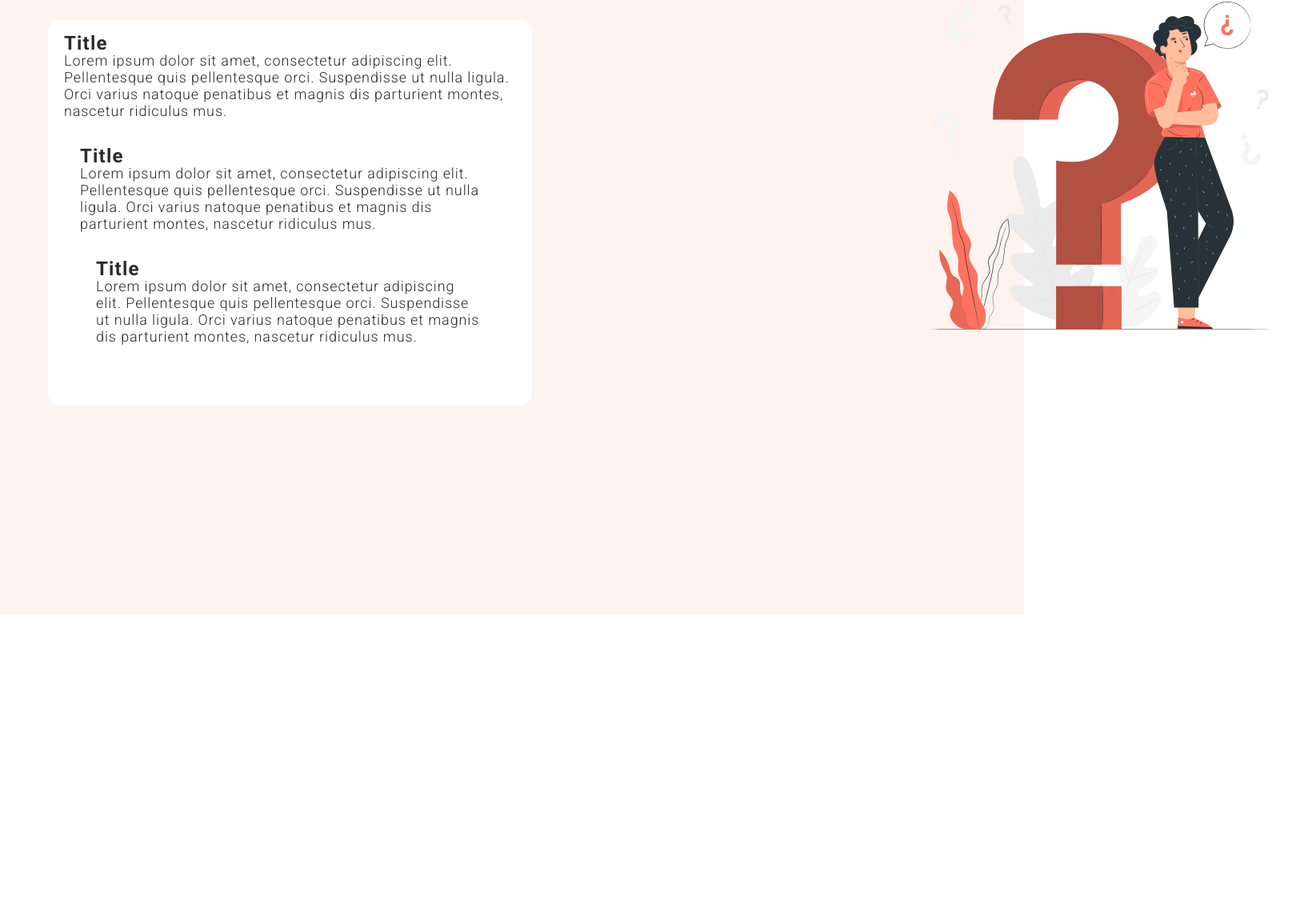
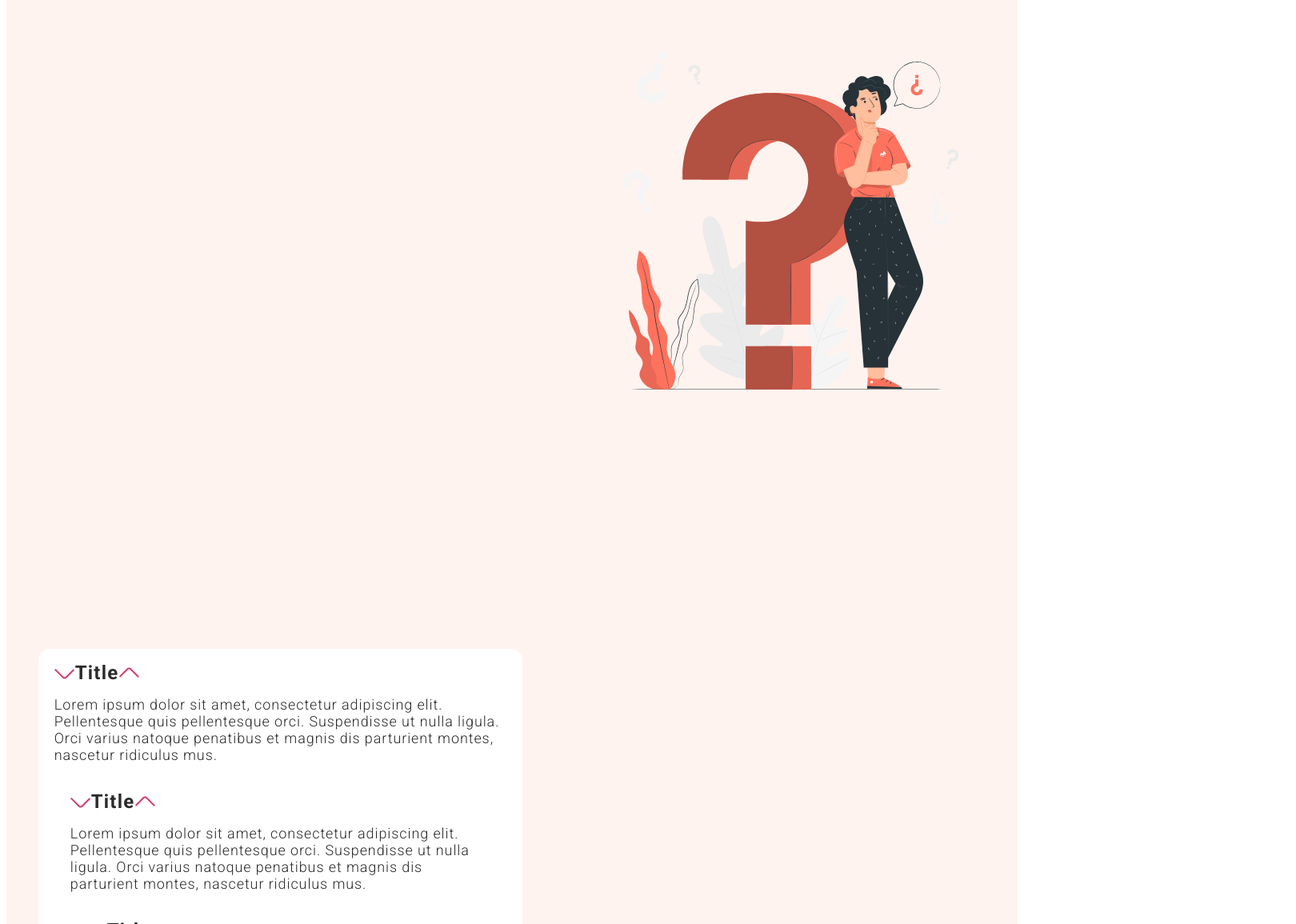
Before and after one commit to willJOIN/angular--spa-landing-page, an Angular app: page / in a window 1280 px wide. Shown: the part 1189-2344 px from the top of the page at 80% size, 1620 px wide, since content can reach past the window. Before the commit the page ends 1957 px from the top, so only its background shows below. Built offline with nearby package versions, Linux system fonts and the light colour scheme.

Commit message:
General Improvements

```diff
--- a/src/app/app.component.scss
+++ b/src/app/app.component.scss
@@ -1,3 +1,6 @@
 #landingPage{
   background-color:#F8EFFF;
+  box-sizing: border-box;
+  margin: 0;
+  padding: 0;
 }
--- a/src/app/components/navbar/navbar.component.scss
+++ b/src/app/components/navbar/navbar.component.scss
@@ -40,7 +40,8 @@
     justify-content: center;
     align-items: center;
     column-gap: 70px;
-    row-gap: 10px;
+    right: 2px;
+    z-index: 1;
   }
   #navbarMobile a{
     height: 30px;
--- a/src/app/view/faq/faq.component.html
+++ b/src/app/view/faq/faq.component.html
@@ -7,20 +7,26 @@
     <img src="../../../assets/faq.svg" alt="Imagem FAQ" />
 
     <div id="accordion">
-      <div id="contentBox">
-        <div id="title">Title</div>
-        <div id="text">
-          <p>Lorem ipsum dolor sit amet, consectetur adipiscing elit. Pellentesque quis pellentesque orci. Suspendisse ut nulla ligula. Orci varius natoque penatibus et magnis dis parturient montes, nascetur ridiculus mus.</p>
+      <div id="accordionItem">
+        <div id="accordionItemHeader">Title</div>
+        <div id="accordionItemBody">
+          <div id="accordionItemBodyContent">
+            <p>Lorem ipsum dolor sit amet, consectetur adipiscing elit. Pellentesque quis pellentesque orci. Suspendisse ut nulla ligula. Orci varius natoque penatibus et magnis dis parturient montes, nascetur ridiculus mus.</p>
+          </div>
       </div>
-      <div id="contentBox">
-        <div id="title">Title</div>
-        <div id="text">
-          <p>Lorem ipsum dolor sit amet, consectetur adipiscing elit. Pellentesque quis pellentesque orci. Suspendisse ut nulla ligula. Orci varius natoque penatibus et magnis dis parturient montes, nascetur ridiculus mus.</p>
+      <div id="accordionItem">
+        <div id="accordionItemHeader">Title</div>
+        <div id="accordionItemBody">
+          <div id="accordionItemBodyContent">
+            <p>Lorem ipsum dolor sit amet, consectetur adipiscing elit. Pellentesque quis pellentesque orci. Suspendisse ut nulla ligula. Orci varius natoque penatibus et magnis dis parturient montes, nascetur ridiculus mus.</p>
+          </div>
       </div>
-      <div id="contentBox">
-        <div id="title">Title</div>
-        <div id="text">
-          <p>Lorem ipsum dolor sit amet, consectetur adipiscing elit. Pellentesque quis pellentesque orci. Suspendisse ut nulla ligula. Orci varius natoque penatibus et magnis dis parturient montes, nascetur ridiculus mus.</p>
+      <div id="accordionItem">
+        <div id="accordionItemHeader">Title</div>
+        <div id="accordionItemBody">
+          <div id="accordionItemBodyContent">
+            <p>Lorem ipsum dolor sit amet, consectetur adipiscing elit. Pellentesque quis pellentesque orci. Suspendisse ut nulla ligula. Orci varius natoque penatibus et magnis dis parturient montes, nascetur ridiculus mus.</p>
+          </div>
       </div>
     </div>
   </div>
--- a/src/app/view/faq/faq.component.scss
+++ b/src/app/view/faq/faq.component.scss
@@ -21,65 +21,56 @@ h1{
 img{
   width: 500px;
   height: 500px;
-  margin-top: 2.75rem;
-  margin-bottom: 16rem;
-  margin-left: 14.21875rem;
-  margin-right: 4.0625rem;
+  margin: 2.75rem auto 16rem;
   grid-column-start: 2;
   grid-column-end: 2;
 }
 
-// TODO Pure accordion and remove Bootstrap
+// TODO Pure accordion
 #accordion{
   width: 605px;
+  margin: 2rem auto 16rem;
   grid-column-start: 1;
   grid-column-end: 1;
-  margin-top: -42.5rem;
-  margin-bottom: 16.3125rem;
-  margin-left: 3.75rem;
-  margin-right: 14.21875rem;
 }
 
-#contentBox{
+#accordionItem{
   background-color: #FFFFFF;
   border-radius: 15px;
   padding: 20px;
+  color: #2B2B2B;
 }
 
-#title{
+#accordionItemHeader{
   font-family: 'Roboto', sans-serif;
   font-size: 24px;
   font-weight: 700;
   line-height: 21px;
   letter-spacing: 0.05em;
-  color: #2B2B2B;
+}
+
+#accordionItemHeader::before{
+  content: url(../../../assets/accordionTriangle.svg);
+  border-radius: 3px;
+  color: #D13C74;
   cursor: pointer;
 }
 
-#title ::before{
-  content: ">";
+#accordionItemHeader::after{
+  content: url(../../../assets/accordionTriangle.svg);
   position: absolute;
-  border: 2px solid #D13C74;
-  box-sizing: border-box;
+  transform: rotate(180deg);
   border-radius: 3px;
-  transform: rotate(135deg);
+  color: #D13C74;
+  cursor: pointer;
 }
 
-#title ::after{
-  position: absolute;
-  border: 2px solid #D13C74;
-  box-sizing: border-box;
-  border-radius: 3px;
-  transform: rotate(-45deg);
-}
-
-#text{
+#accordionItemBody{
   font-family: 'Roboto', sans-serif;
   font-size: 18px;
   font-weight: 300;
   line-height: 21px;
   letter-spacing: 0.05em;
-  color: #2B2B2B;
 }
 
 // Mobile
--- a/src/app/view/home/home.component.scss
+++ b/src/app/view/home/home.component.scss
@@ -21,10 +21,7 @@ img{
   height: 500px;
   grid-column-start: 1;
   grid-column-end: 1;
-  margin-top: 2.75rem;
-  margin-bottom: 14rem;
-  margin-left: 3.75rem;
-  margin-right: 3.75rem;
+  margin: 2.75rem auto 14rem;
 }
 
 p{
@@ -36,12 +33,9 @@ p{
   line-height: 30px;
   letter-spacing: 0.05em;
   color: #2B2B2B;
-  margin-top: 9.4375rem;
-  margin-bottom: 15.9375rem;
-  margin-left: 3.75rem;
-  margin-right: 4.0625rem;
   grid-column-start: 2;
   grid-column-end: 2;
+  margin: 9.4375rem auto 15.9375rem;
 }
 
 // Mobile
@@ -54,14 +48,13 @@ p{
     font-size: 200%;
   }
   img{
+    width: 80%;
     margin-top: -1%;
-    width: 80%;
   }
   p{
-    width: fit-content;
-    height: fit-content;
-    margin-top: -25%;
-    margin-bottom: 10%;
+    width: 80%;
+    height: 80%;
     text-align: center;
+    margin: -25% auto 10%;
   }
 }
--- a/src/index.html
+++ b/src/index.html
@@ -6,13 +6,9 @@
   <base href="/">
   <meta name="viewport" content="width=device-width, initial-scale=1">
   <link rel="icon" type="image/x-icon" href="favicon.ico">
-  <link rel="stylesheet" href="https://maxcdn.bootstrapcdn.com/bootstrap/4.0.0/css/bootstrap.min.css" integrity="sha384-Gn5384xqQ1aoWXA+058RXPxPg6fy4IWvTNh0E263XmFcJlSAwiGgFAW/dAiS6JXm" crossorigin="anonymous">
   <link href="https://fonts.googleapis.com/css2?family=Montserrat:wght@700;800&family=Roboto:wght@300;700&display=swap" rel="stylesheet">
 </head>
 <body>
   <app-root></app-root>
-  <script src="https://code.jquery.com/jquery-3.2.1.slim.min.js" integrity="sha384-KJ3o2DKtIkvYIK3UENzmM7KCkRr/rE9/Qpg6aAZGJwFDMVNA/GpGFF93hXpG5KkN" crossorigin="anonymous"></script>
-  <script src="https://cdnjs.cloudflare.com/ajax/libs/popper.js/1.12.9/umd/popper.min.js" integrity="sha384-ApNbgh9B+Y1QKtv3Rn7W3mgPxhU9K/ScQsAP7hUibX39j7fakFPskvXusvfa0b4Q" crossorigin="anonymous"></script>
-  <script src="https://maxcdn.bootstrapcdn.com/bootstrap/4.0.0/js/bootstrap.min.js" integrity="sha384-JZR6Spejh4U02d8jOt6vLEHfe/JQGiRRSQQxSfFWpi1MquVdAyjUar5+76PVCmYl" crossorigin="anonymous"></script>
 </body>
 </html>
```
Also changed, not shown: src/assets/accordionTriangle.svg (added).
